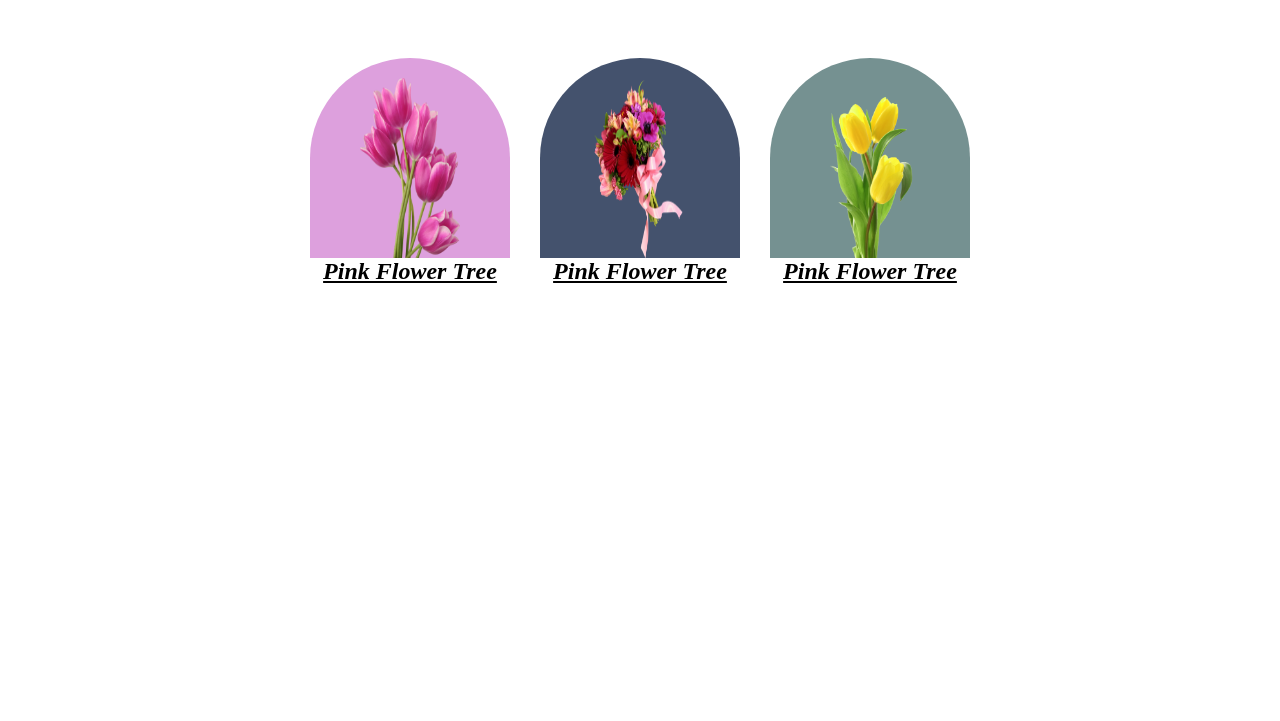
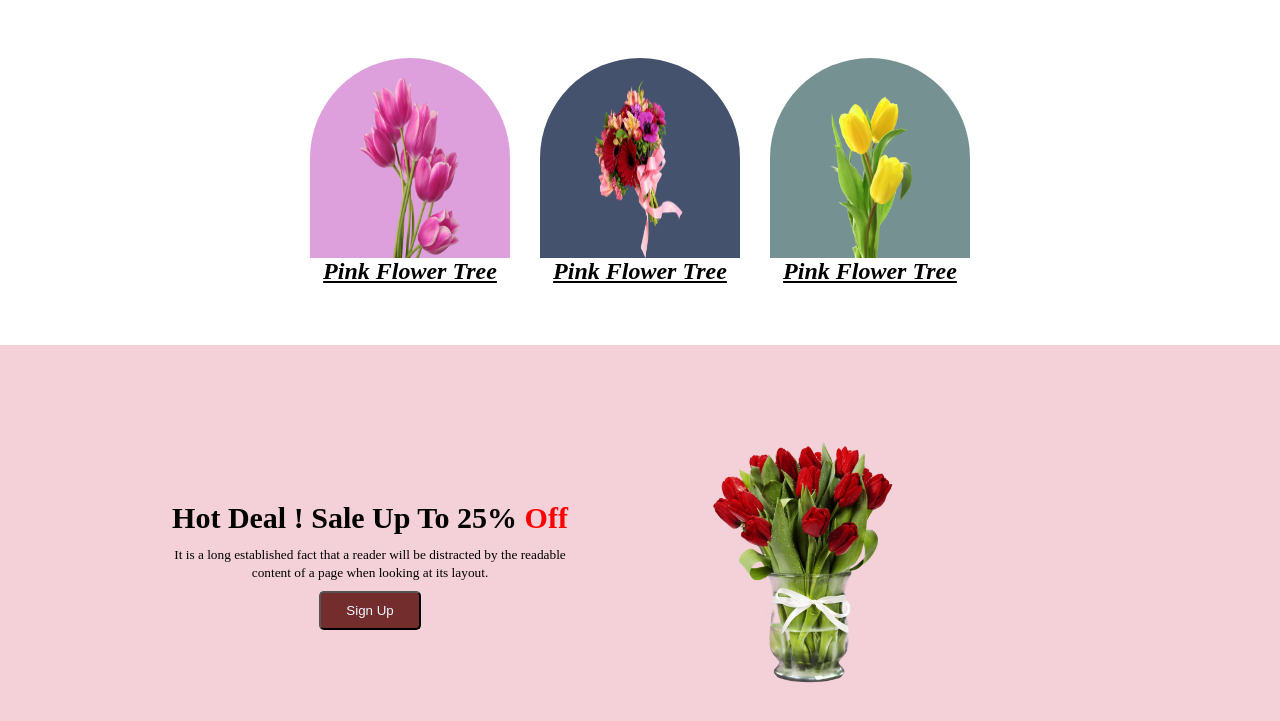
Before and after one commit to shuvo3837/my-first-assingment, a plain HTML site: page index.html in a window 1280 px wide. Shown: the part 727-1448 px from the top of the page. Before the commit the page ends 1072 px from the top, so only its background shows below. Drawn offline with Linux system fonts and the light colour scheme.

Commit message:
added the hot deal offer

```diff
--- a/index.html
+++ b/index.html
@@ -39,7 +39,8 @@
             </h1>
             <p class="pera">
                 <small>
-                    It is a long established fact that a reader will be distracted by the readable <br> content of a page when looking at its layout.
+                    It is a long established fact that a reader will be distracted by the readable <br> content of a
+                    page when looking at its layout.
                 </small>
             </p>
             <div class="gallery-container">
@@ -69,6 +70,25 @@
                 </div>
             </div>
         </section>
+
+        <!-- discount/offer section -->
+        <section>
+            <div class="offer-container">
+                <div class="details">
+                    <h2>Hot Deal ! Sale Up To 25% <span>Off</span></h2>
+                    <p class="pera">
+                        <small>
+                            It is a long established fact that a reader will be distracted by the readable <br>
+                            content of a page when looking at its layout.
+                        </small>
+                    </p>
+                    <button class="btn">Sign Up</button>
+                </div>
+                <div class="img">
+                    <img src="./Flower Asset/pngwing 8.png" alt="">
+                </div>
+            </div>
+        </section>
     </main>
 </body>
 
--- a/style.css
+++ b/style.css
@@ -6,7 +6,7 @@
 /* header style */
 
 .header{
-    background-color: rgba(214, 86, 114, 0.1);
+    background-color: rgb(244, 209, 217);
     display: flex;
     justify-content: center;
     gap: 100px;
@@ -87,3 +87,36 @@
     text-decoration: underline;
     text-align: center;
 }
+
+/* offer section style */
+
+
+.offer-container{
+    display: contents; background-color: rgb(244, 209, 217);
+    display: flex;
+    justify-content: center;
+    gap: 100px;
+    align-items: center;
+    height: 55vh;
+}
+
+.details{
+    width: 400px;
+    padding: 20px;
+    text-align: center;
+}
+.details h2{
+    font-size: 30px;
+    font-weight: 800;
+    margin-bottom: 10px;
+}
+.img{
+    width: 400px;
+    padding: 20px;
+}
+.img img{
+    height: 250px;
+}
+span{
+    color: red;
+}
```
